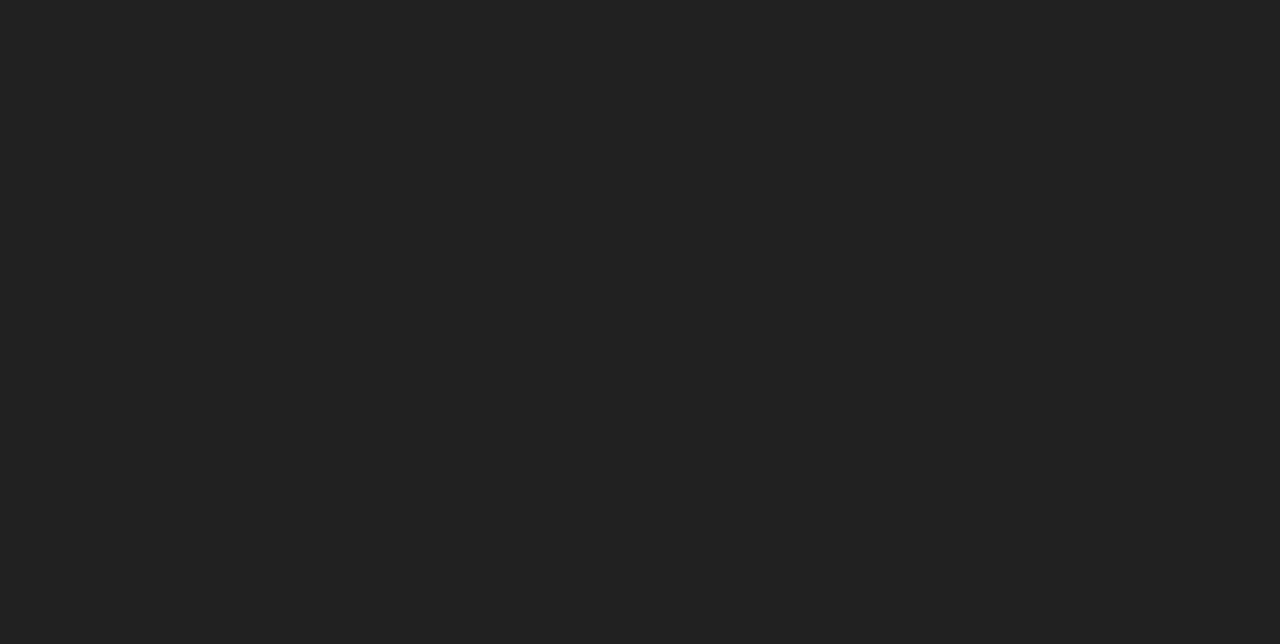
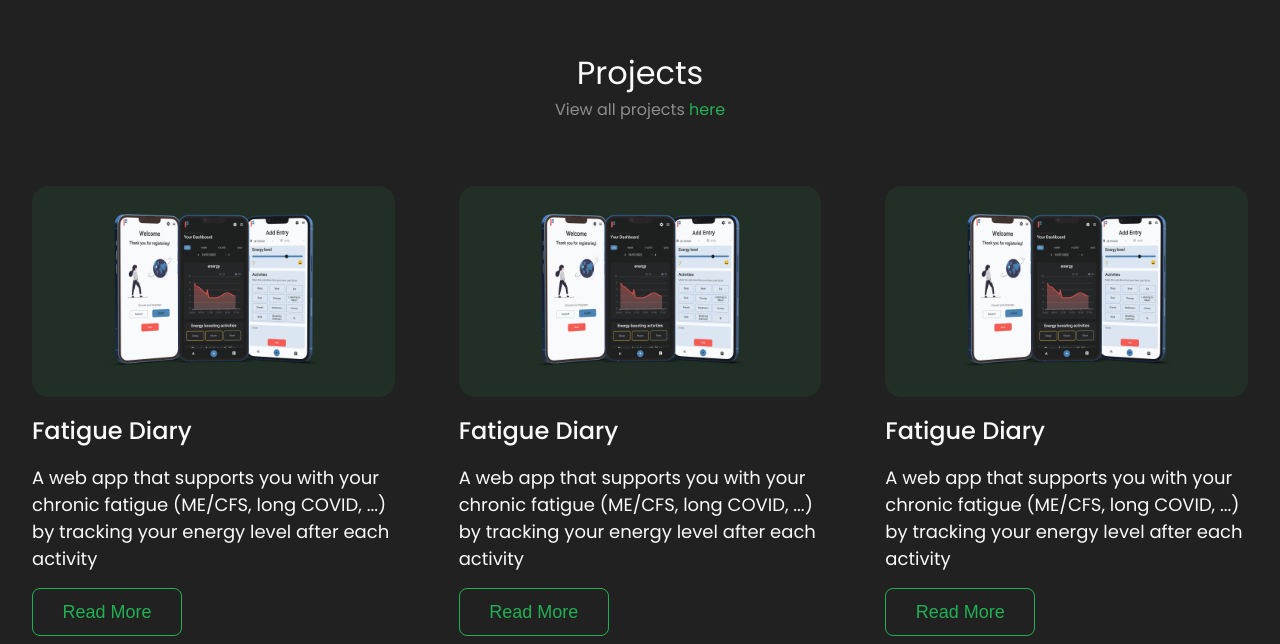
Before and after one commit to jonjampen/portfolio, a SvelteKit app: page / in a window 1280 px wide. Shown: the part 767-1411 px from the top of the page. Before the commit the page ends 816 px from the top, so only its background shows below. Built offline with nearby package versions, Linux system fonts and the light colour scheme.

Commit message:
Adding Projects

```diff
--- a/src/global.scss
+++ b/src/global.scss
@@ -1,12 +1,14 @@
 @import url('https://fonts.googleapis.com/css2?family=Poppins:wght@400;500;600&display=swap');
 
-@import "./style/hero";
+@import "./style/hero", "./style/projects";
 
 
 :root {
     --black: #212121;
     --white: #fafafa;
     --primary: #21b053;
+    --primary-transparent: #21b05318;
+    --gray: #8d8d8d;
 
 
     --background: var(--black);
@@ -32,10 +34,28 @@ h1 {
     margin-bottom: 40px;
 }
 
+h2 {
+    font-size: 32px;
+    text-align: center;
+    font-weight: 400;
+}
+
+h3 {
+    font-size: 24px;
+    font-weight: 500;
+}
+
 h5 {
     font-size: 32px;
     font-weight: 100;
     margin: 0;
+}
+
+h6 {
+    font-size: 16px;
+    font-weight: 100;
+    text-align: center;
+    color: var(--gray);
 }
 
 section {
@@ -52,3 +72,10 @@ button {
     background-color: var(--background);
     color: var(--primary);
 }
+
+a {
+    font-size: inherit;
+    font-weigt: inherit;
+    color: var(--primary);
+    text-decoration: solid;
+}
--- a/src/routes/+page.svelte
+++ b/src/routes/+page.svelte
@@ -1,5 +1,7 @@
 <script>
 	import Hero from './Hero.svelte';
+	import Projects from './Projects.svelte';
 </script>
 
 <Hero />
+<Projects />
--- /dev/null
+++ b/src/routes/Project.svelte
@@ -0,0 +1,13 @@
+<div class="project">
+	<div class="project-image">
+		<img src="/fatiguediary.png" alt="" />
+	</div>
+	<h3>Fatigue Diary</h3>
+	<p>
+		A web app that supports you with your chronic fatigue (ME/CFS, long COVID, ...) by tracking your
+		energy level after each activity
+	</p>
+	<button>Read More</button>
+	<!-- Github -->
+	<!-- Live -->
+</div>
--- /dev/null
+++ b/src/routes/Projects.svelte
@@ -0,0 +1,13 @@
+<script>
+	import Project from './Project.svelte';
+</script>
+
+<section class="projects">
+	<h2>Projects</h2>
+	<h6>View all projects <a href="/projects">here</a></h6>
+	<div class="projects-container">
+		<Project />
+		<Project />
+		<Project />
+	</div>
+</section>
--- /dev/null
+++ b/src/style/projects.scss
@@ -0,0 +1,27 @@
+section.projects {
+    & .projects-container {
+        display: flex;
+        flex-direction: row;
+        justify-content: center;
+        align-items: flex-start;
+        gap: 64px;
+        margin-top: 64px;
+
+        & .project {
+            display: flex;
+            flex-direction: column;
+            gap: 16px;
+
+            & .project-image {
+                width: 100%;
+                background-color: var(--primary-transparent);
+                border-radius: 16px;
+
+                & img {
+                    width: 100%;
+                    border-radius: 16px;
+                }
+            }
+        }
+    }
+}
```
Also changed, not shown: static/fatiguediary.png (added).
